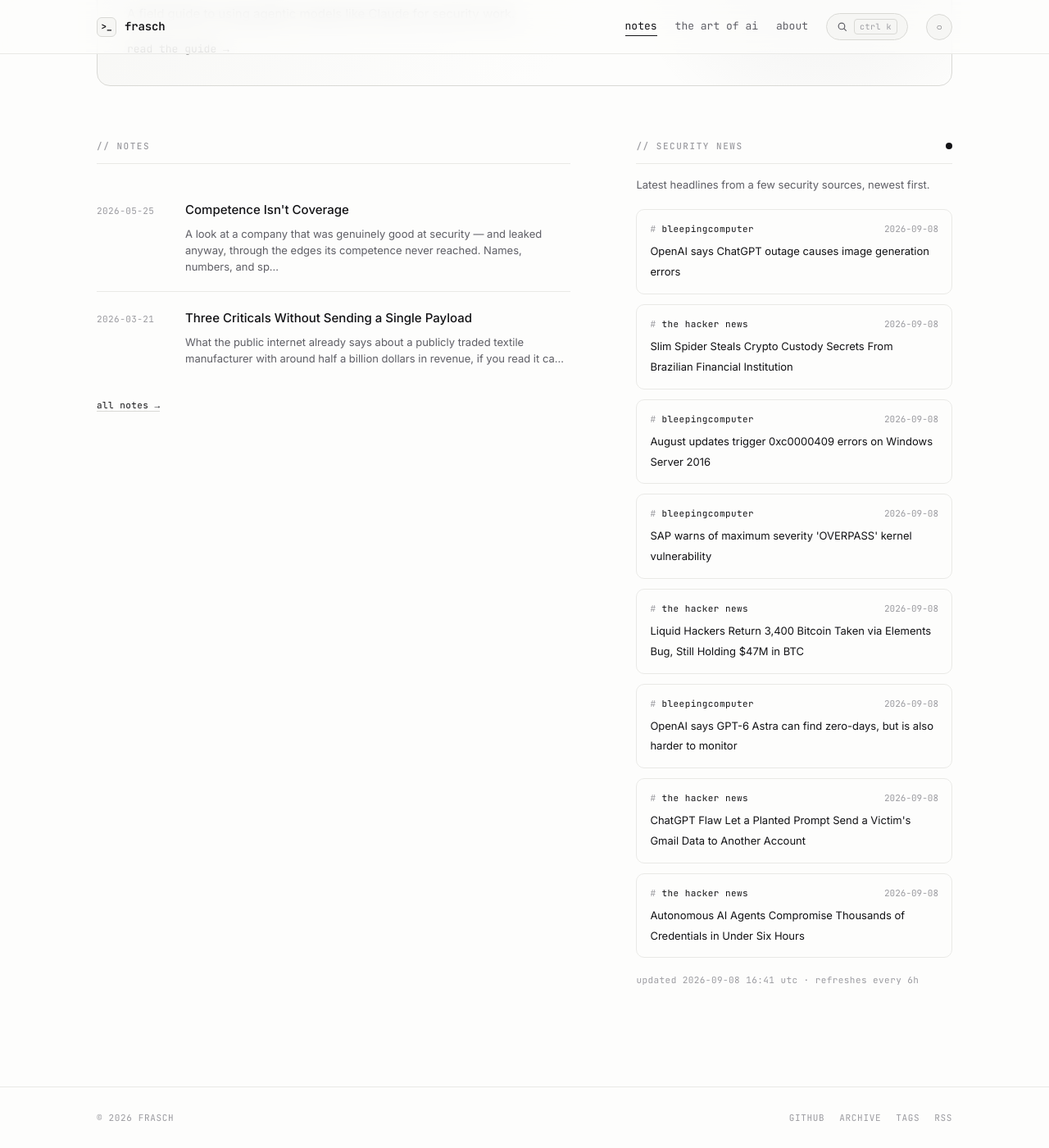
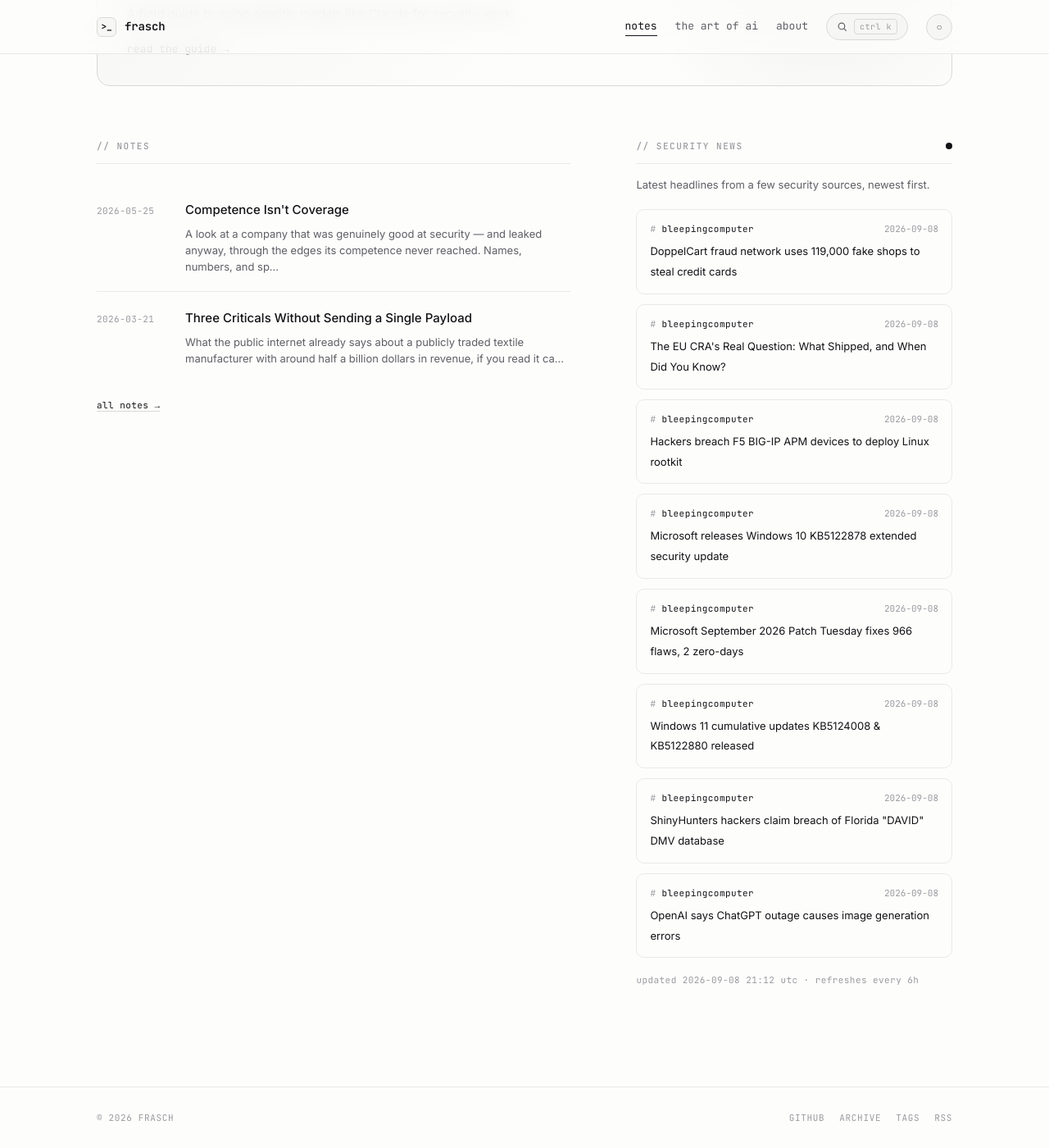
Before and after one commit to whoisfrasch/frasch, a Jekyll site: the page built from index.html, in a window 1280 px wide and 1400 px high, scrolled down 615 px. Shown: the whole window at 82% size. Built offline with Jekyll 4.4.1, drawn with Linux system fonts in a browser that asks for light colours.

Commit message:
Refresh security news feed

```diff
--- a/_data/news.json
+++ b/_data/news.json
@@ -1,53 +1,53 @@
 {
-  "updated": "2026-09-08T16:41:10Z",
+  "updated": "2026-09-08T21:12:55Z",
   "items": [
+    {
+      "source": "bleepingcomputer",
+      "title": "DoppelCart fraud network uses 119,000 fake shops to steal credit cards",
+      "link": "https://www.bleepingcomputer.com/news/security/doppelcart-fraud-network-uses-119-000-fake-shops-to-steal-credit-cards/",
+      "date": "2026-09-08T20:35:14Z"
+    },
+    {
+      "source": "bleepingcomputer",
+      "title": "The EU CRA's Real Question: What Shipped, and When Did You Know?",
+      "link": "https://www.bleepingcomputer.com/news/security/the-eu-cras-real-question-what-shipped-and-when-did-you-know/",
+      "date": "2026-09-08T20:24:16Z"
+    },
+    {
+      "source": "bleepingcomputer",
+      "title": "Hackers breach F5 BIG-IP APM devices to deploy Linux rootkit",
+      "link": "https://www.bleepingcomputer.com/news/security/hackers-breach-f5-big-ip-apm-devices-to-deploy-linux-rootkit/",
+      "date": "2026-09-08T20:08:55Z"
+    },
+    {
+      "source": "bleepingcomputer",
+      "title": "Microsoft releases Windows 10 KB5122878 extended security update",
+      "link": "https://www.bleepingcomputer.com/news/microsoft/microsoft-releases-windows-10-kb5122878-extended-security-update/",
+      "date": "2026-09-08T18:49:19Z"
+    },
+    {
+      "source": "bleepingcomputer",
+      "title": "Microsoft September 2026 Patch Tuesday fixes 966 flaws, 2 zero-days",
+      "link": "https://www.bleepingcomputer.com/news/microsoft/microsoft-september-2026-patch-tuesday-fixes-966-flaws-2-zero-days/",
+      "date": "2026-09-08T18:18:05Z"
+    },
+    {
+      "source": "bleepingcomputer",
+      "title": "Windows 11 cumulative updates KB5124008 & KB5122880 released",
+      "link": "https://www.bleepingcomputer.com/news/microsoft/windows-11-cumulative-updates-kb5124008-and-kb5122880-released/",
+      "date": "2026-09-08T17:57:03Z"
+    },
+    {
+      "source": "bleepingcomputer",
+      "title": "ShinyHunters hackers claim breach of Florida \"DAVID\" DMV database",
+      "link": "https://www.bleepingcomputer.com/news/security/shinyhunters-hackers-claim-breach-of-florida-david-dmv-database/",
+      "date": "2026-09-08T16:35:47Z"
+    },
     {
       "source": "bleepingcomputer",
       "title": "OpenAI says ChatGPT outage causes image generation errors",
       "link": "https://www.bleepingcomputer.com/news/technology/openai-says-chatgpt-outage-causes-image-generation-errors/",
       "date": "2026-09-08T16:28:42Z"
-    },
-    {
-      "source": "the hacker news",
-      "title": "Slim Spider Steals Crypto Custody Secrets From Brazilian Financial Institution",
-      "link": "https://thehackernews.com/2026/09/slim-spider-steals-crypto-custody.html",
-      "date": "2026-09-08T16:20:23Z"
-    },
-    {
-      "source": "bleepingcomputer",
-      "title": "August updates trigger 0xc0000409 errors on Windows Server 2016",
-      "link": "https://www.bleepingcomputer.com/news/microsoft/august-updates-trigger-0xc0000409-errors-on-windows-server-2016/",
-      "date": "2026-09-08T15:22:33Z"
-    },
-    {
-      "source": "bleepingcomputer",
-      "title": "SAP warns of maximum severity 'OVERPASS' kernel vulnerability",
-      "link": "https://www.bleepingcomputer.com/news/security/sap-warns-of-maximum-severity-overpass-kernel-vulnerability/",
-      "date": "2026-09-08T14:55:20Z"
-    },
-    {
-      "source": "the hacker news",
-      "title": "Liquid Hackers Return 3,400 Bitcoin Taken via Elements Bug, Still Holding $47M in BTC",
-      "link": "https://thehackernews.com/2026/09/liquid-hackers-return-3400-bitcoin.html",
-      "date": "2026-09-08T14:54:30Z"
-    },
-    {
-      "source": "bleepingcomputer",
-      "title": "OpenAI says GPT-6 Astra can find zero-days, but is also harder to monitor",
-      "link": "https://www.bleepingcomputer.com/news/artificial-intelligence/openai-says-gpt-6-astra-can-find-zero-days-but-is-also-harder-to-monitor/",
-      "date": "2026-09-08T14:40:32Z"
-    },
-    {
-      "source": "the hacker news",
-      "title": "ChatGPT Flaw Let a Planted Prompt Send a Victim's Gmail Data to Another Account",
-      "link": "https://thehackernews.com/2026/09/chatgpt-flaw-let-planted-prompt-send.html",
-      "date": "2026-09-08T14:19:17Z"
-    },
-    {
-      "source": "the hacker news",
-      "title": "Autonomous AI Agents Compromise Thousands of Credentials in Under Six Hours",
-      "link": "https://thehackernews.com/2026/09/autonomous-ai-agents-compromise.html",
-      "date": "2026-09-08T13:48:16Z"
     }
   ]
 }
```
